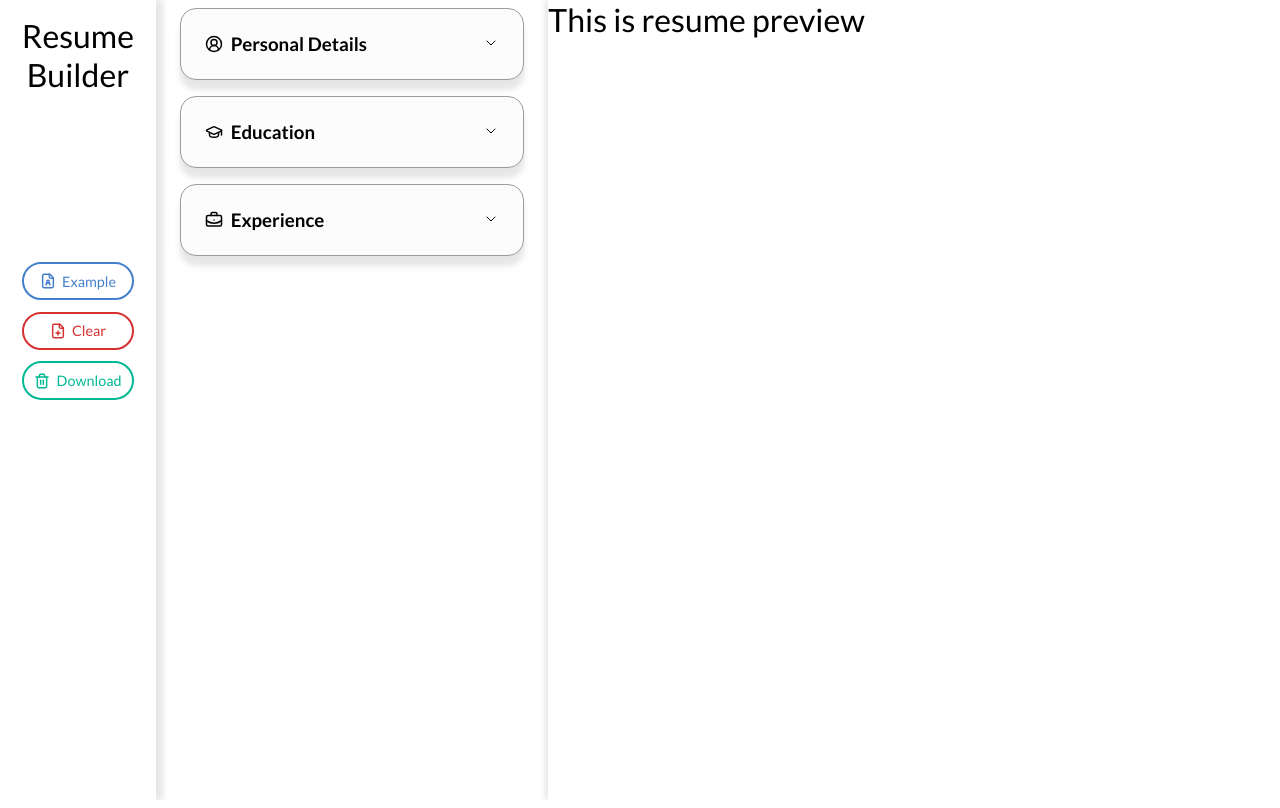
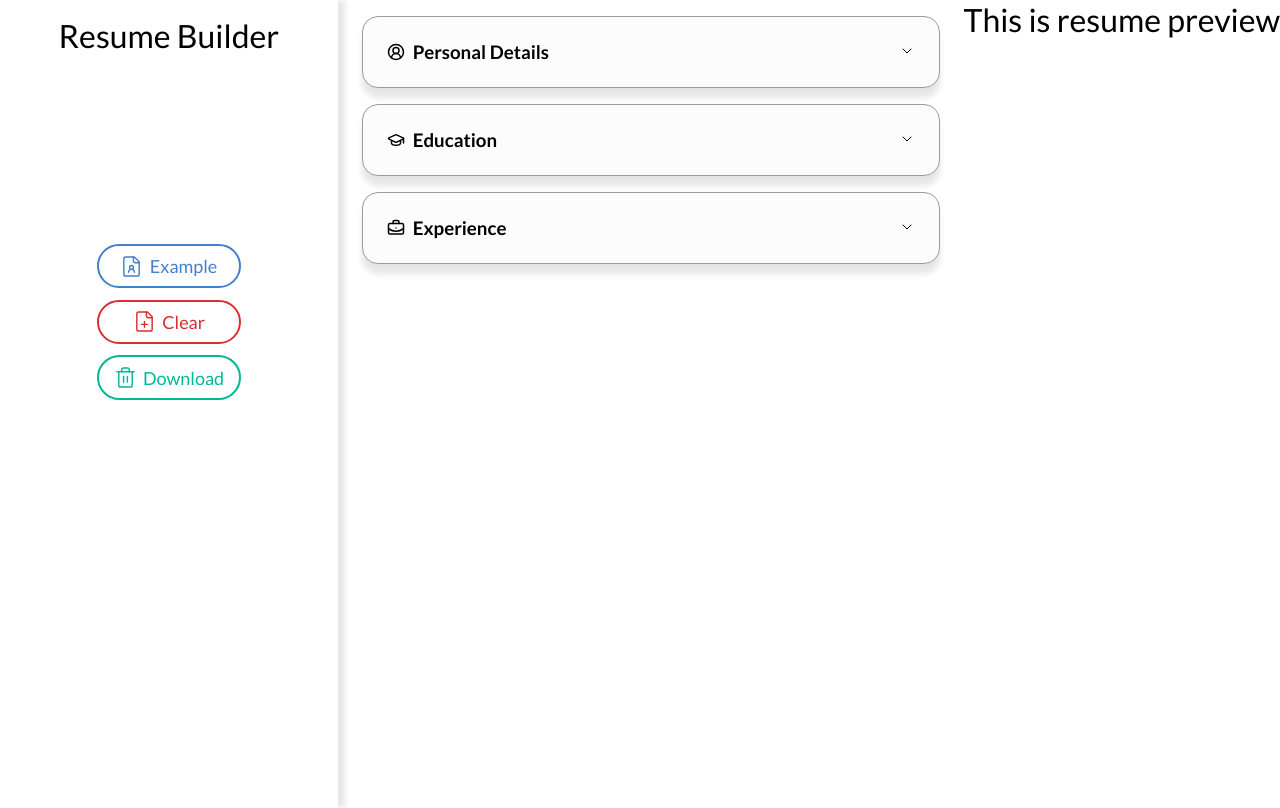
Before and after one commit to KRanggaR/CV_Application, a React (Vite) app: page / in a window 1280 px wide. Built offline with nearby package versions, Linux system fonts and the light colour scheme; a web font is replaced by a local one.

Commit message:
Updated styles

```diff
--- a/src/UI/Button.jsx
+++ b/src/UI/Button.jsx
@@ -8,6 +8,8 @@ function Button({ color = 'red', text = 'click me', Icon = FileUser, onClick, ty
     const buttonStyle = {
         border: `2px solid ${color}`,
         color: hovered ? `white` : `${color}`, //text color
+        fontSize: '18px',
+        fontWeight: '500',
         text: text,
         borderColor: color,
         backgroundColor: hovered ? `${color}` : 'transparent',
@@ -20,7 +22,7 @@ function Button({ color = 'red', text = 'click me', Icon = FileUser, onClick, ty
             <button className={type === 'large' ? 'task_buttons' : 'detailForm-task-buttons'} type={type} style={buttonStyle} onClick={onClick}
                 onMouseEnter={() => setHovered(true)}
                 onMouseLeave={() => setHovered(false)}>
-                    <Icon size={16} color={buttonStyle.color} strokeWidth={2.2} style={{ marginRight: '0.4rem' }}/>
+                    <Icon size={23} color={buttonStyle.color} strokeWidth={1.5} style={{ marginRight: '0.4rem' }}/>
                 {text}
             </button>
 
--- a/src/UI/ui.css
+++ b/src/UI/ui.css
@@ -6,7 +6,7 @@
     border-radius: 2rem;
     padding: 0.55rem 0rem;
     font-size: 0.9rem;
-    width: 7rem;
+    width: 9rem;
     transition: all .2s ease;
 }
 
--- a/src/styles/defaultView.css
+++ b/src/styles/defaultView.css
@@ -4,20 +4,21 @@
 
 .controlPanel {
     min-height: 100vh;
-    flex: 12%;
+    flex: 8%;
     box-shadow: 7px 0 6px #0000001a;
 
     /* min-width: 80px; */
 }
 
 .detailForm {
+    margin-top: 0.5rem;
     flex: 28%;
     height: 100vh;
     overflow-y: auto
 
 }
 
-.resumePreview {
+.pdf-content {
     flex: 57%;
 }
 
@@ -39,6 +40,8 @@
     flex-direction: column;
     gap: 0.7rem;
 }
-.resumePreview{
-    box-shadow: -3px 0 6px #0000001a;
+.pdf-content{
+    margin: 1rem;
+    box-shadow: 3px 3px 14px #00000063;
+    border-radius: 0.3rem;
 }
```
